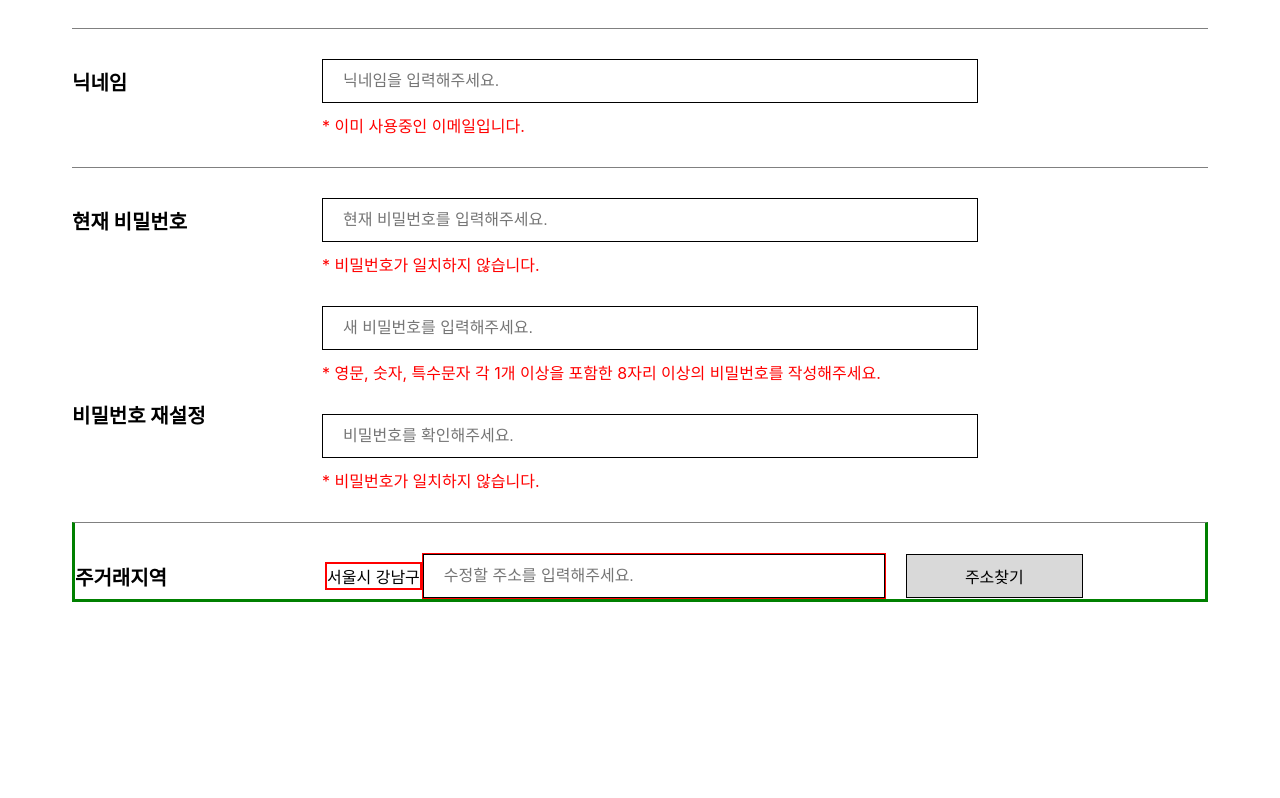
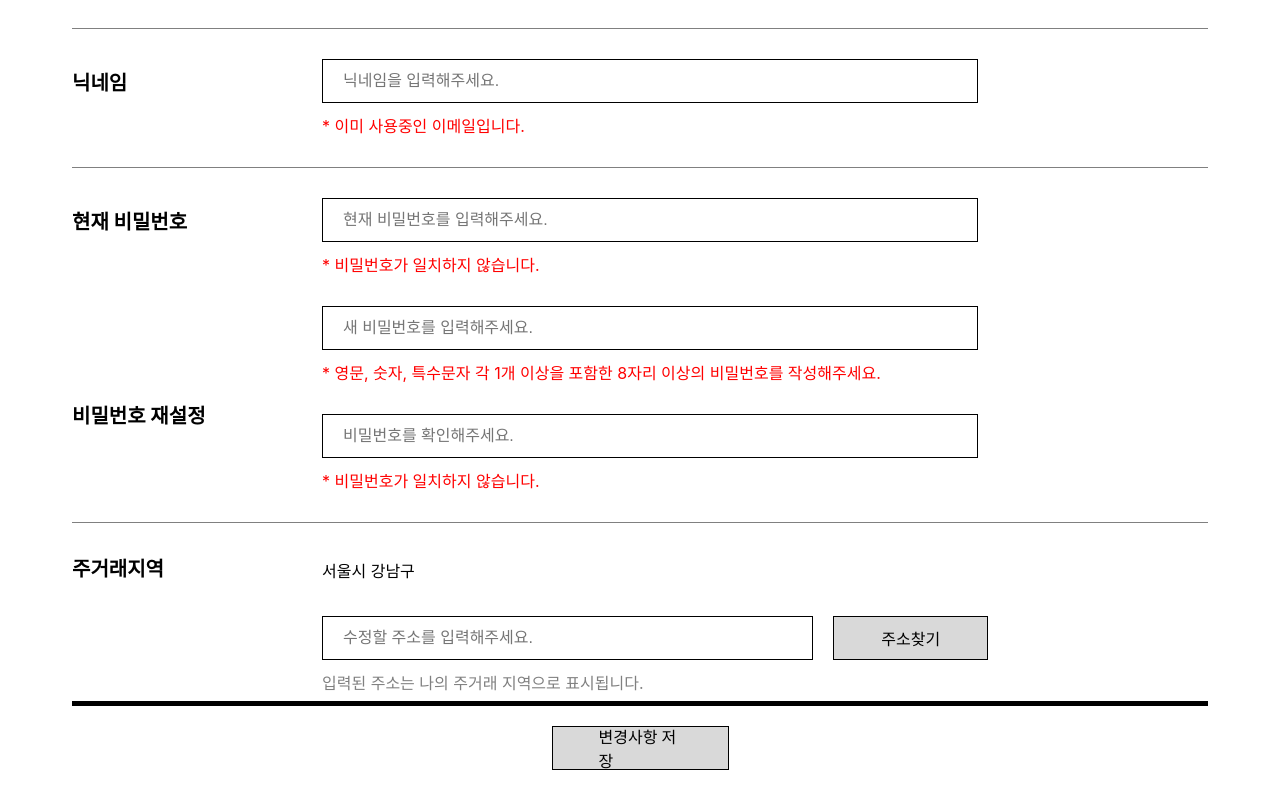
Before and after one commit to ffinal4/front-end, a React (Create React App) app: page /editprofile in a window 1280 px wide. Shown: the part 716-1514 px from the top of the page. Built offline with nearby package versions, Linux system fonts and the light colour scheme; a web font is replaced by a local one.

Commit message:
PEEP-29 <개인정보수정 페이지 CSS 작업중>

```diff
--- a/src/pages/EditProfilePage.tsx
+++ b/src/pages/EditProfilePage.tsx
@@ -65,18 +65,15 @@ const EditProfilePage = () => {
               </CheckPwInputContainer>
             </SetPwInputContainer>
           </CheckPwContainer>
+          <AddressLabelContainer>
+            <AddressLabel>주거래지역</AddressLabel>
+            <CurrentAddress>서울시 강남구</CurrentAddress>
+          </AddressLabelContainer>
           <AddressContainer>
-            <Label>주거래지역</Label>
-
-            <AddressLabelContainer>
-              <Address>서울시 강남구</Address>
-            </AddressLabelContainer>
-            <AddressInputContainer>
-              <StBasicInput
-                type="text"
-                placeholder="수정할 주소를 입력해주세요."
-              />
-            </AddressInputContainer>
+            <StBasicInput
+              type="text"
+              placeholder="수정할 주소를 입력해주세요."
+            />
             <StBasicButton
               buttonColor="#D9D9D9;"
               style={{ marginLeft: "20px" }}
@@ -84,6 +81,9 @@ const EditProfilePage = () => {
               주소찾기
             </StBasicButton>
           </AddressContainer>
+          <AddContent>
+            입력된 주소는 나의 주거래 지역으로 표시됩니다.
+          </AddContent>
         </EditProfileForm>
         <AssignButtonContainer>
           <StBasicButton
@@ -124,7 +124,7 @@ const EditProfileForm = styled.form`
   border-top: 5px solid black;
   border-bottom: 5px solid black;
   width: 100%;
-  height: 1343px;
+  height: 1135px;
   margin: auto;
 `;
 const ProfileImageContainer = styled.div``;
@@ -199,6 +199,7 @@ const CheckPwInputContainer = styled.div`
 `;
 const CheckPwContainer = styled.div`
   /* border: 3px solid green; */
+  border-bottom: 1px solid gray;
   display: flex;
 
   align-items: center;
@@ -210,26 +211,38 @@ const PwValidation = styled.div`
   margin-bottom: 30px;
   font-size: 16px;
 `;
-const Address = styled.div`
-  border: 1px solid red;
+const CurrentAddress = styled.div`
+  /* border: 1px solid red; */
+
+  font-size: 16px;
 `;
-const AddressInputContainer = styled.div`
-  width: 464px;
+const AddressLabelContainer = styled.div`
+  /* border: 1px solid blue; */
   display: flex;
-  flex-direction: column;
-  border: 1px solid red;
+  align-items: center;
+  margin-top: 30px;
 `;
-
-const AddressLabelContainer = styled.div`
-  border: 1px solid red;
-  display: flex;
+const AddressLabel = styled.label`
+  /* border: 1px solid red; */
+  width: 180px;
+  height: 33px;
+  font-size: 20px;
+  font-weight: bold;
+  margin-right: 70px;
 `;
 const AddressContainer = styled.div`
-  border: 3px solid green;
-  border-top: 1px solid gray;
-  padding-top: 30px;
+  /* border: 3px solid green; */
+  margin-top: 30px;
   display: flex;
   align-items: center;
+  padding-left: 250px;
+  padding-right: 220px;
+`;
+const AddContent = styled.div`
+  /* border: 1px solid red; */
+  padding-left: 250px;
+  padding-top: 10px;
+  color: gray;
 `;
 
 const AssignButtonContainer = styled.div`
--- a/src/pages/SignupPage.tsx
+++ b/src/pages/SignupPage.tsx
@@ -293,6 +293,7 @@ const AddressContainer = styled.div`
 const AddressInputContainer = styled.div`
   width: 464px;
 `;
+
 const SecondLabel = styled.div`
   font-size: 20px;
   width: 200px;
```
